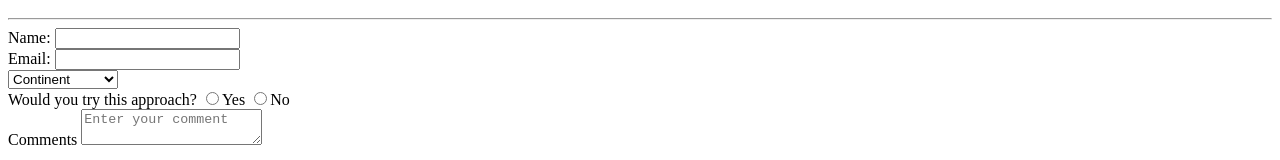
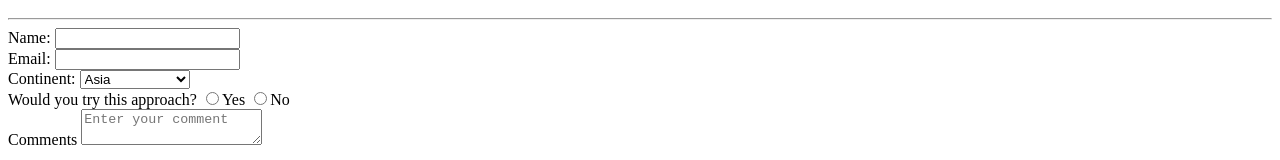
Before and after one commit to janmichaelzapata/janmichaelzapata.github.io, a plain HTML site: page mod02-03/htmlactivity1.html in a window 1280 px wide. Shown: the part 1441-1601 px from the top of the page. Drawn offline with Linux system fonts and the light colour scheme.

Commit message:
First HTML Activity

```diff
--- a/mod02-03/htmlactivity1.html
+++ b/mod02-03/htmlactivity1.html
@@ -62,9 +62,9 @@
 					<label>Email: </label>
 					<input type="email" name="Email" id:"Email" value:"Email">
 					<br>
+					<label>Continent: </label>
 					<select name="continent" required="">
-					<option value="" disabled selected>Continent</option>
-					<option value="asia">Asia</option>
+					<option value="asia" selected="Asia">Asia</option>
 					<option value="africa">Africa</option>
 					<option value="europe">Europe</option>
 					<option value="northamerica">Nort America</option>
```
